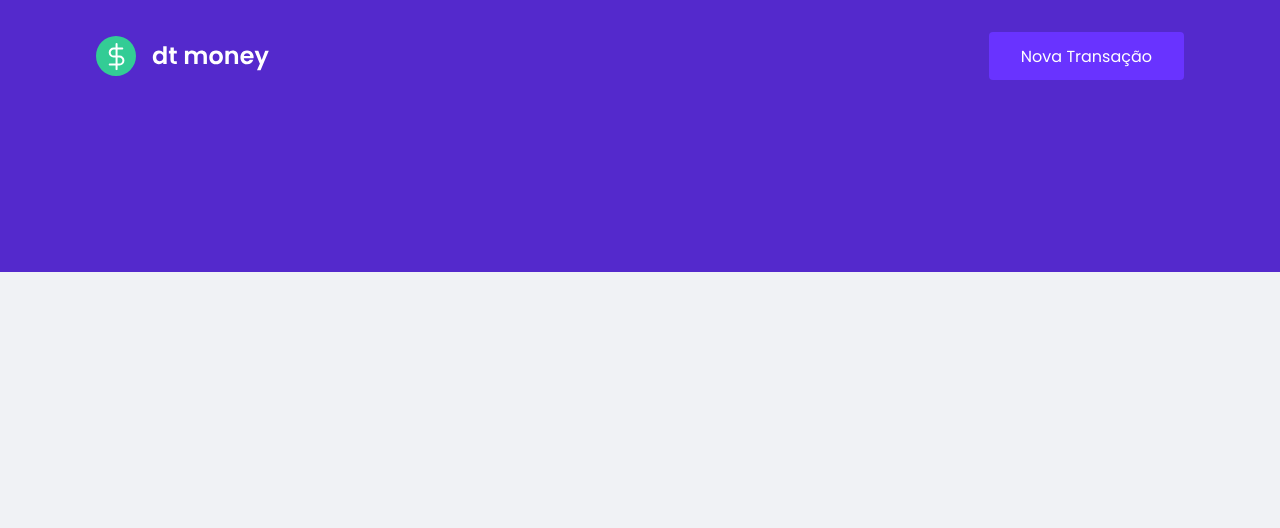
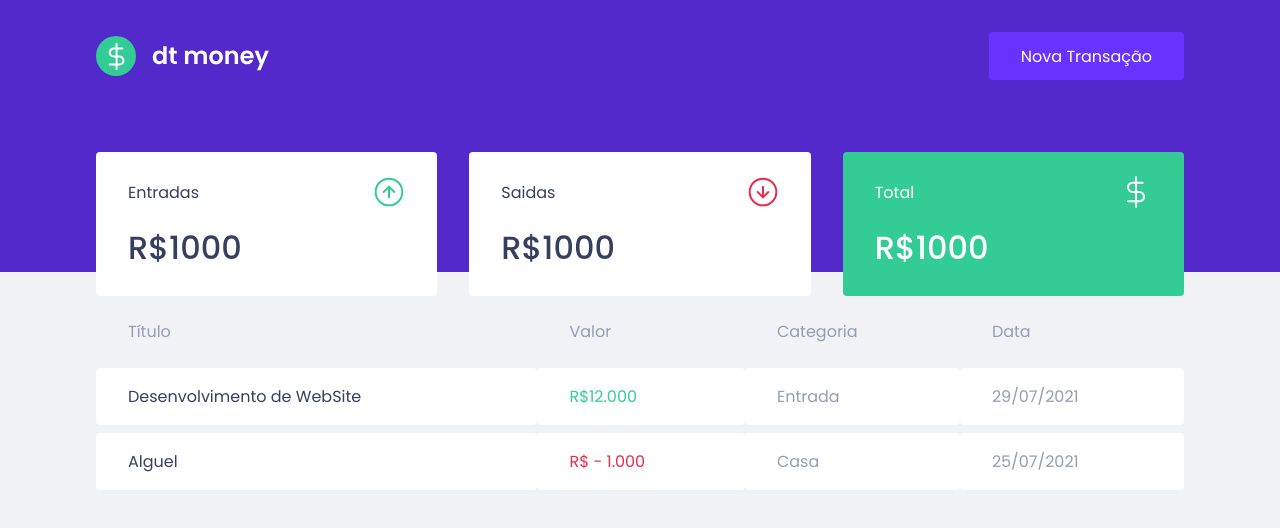
Before and after one commit to LFelpsDev/dt-money, a React (Create React App) app: page / in a window 1280 px wide. Shown: the top 528 px of the page. Built offline with nearby package versions, Linux system fonts and the light colour scheme.

Commit message:
Adicionando Novos 2 Componentes entre o DASHBOARD onde ficara todo os Outros Components, TransactionTable, Summary, end module Components

```diff
--- a/public/index.html
+++ b/public/index.html
@@ -10,7 +10,7 @@
 
     <title>Dtmoney</title>
     <link
-      href="https://fonts.googleapis.com/css2?family=Poppins:wght@400;600&display=swap"
+      href="https://fonts.googleapis.com/css2?family=Poppins:wght@400;500;600&display=swap"
       rel="stylesheet"
     />
   </head>
--- a/src/App.tsx
+++ b/src/App.tsx
@@ -1,3 +1,4 @@
+import { Dashboard } from "./components/Dashboard";
 import { Header } from "./components/Header";
 import { GlobalStyle } from "./styles/global";
 
@@ -5,9 +6,9 @@ import { GlobalStyle } from "./styles/global";
 export function App() {
   return (
     <>
-     <Header />
-
-     <GlobalStyle />
+      <Header />
+      <Dashboard />
+      <GlobalStyle />
     </>
   );
 }
--- /dev/null
+++ b/src/components/Dashboard/index.tsx
@@ -0,0 +1,13 @@
+import { Summary } from "../Summary";
+import { TransactionTable } from "../TransactionTable";
+import { Container } from "./styles";
+
+
+export function Dashboard(){
+  return (
+    <Container>
+      <Summary />
+      <TransactionTable />
+    </Container>
+  );
+}
--- /dev/null
+++ b/src/components/Dashboard/styles.ts
@@ -0,0 +1,8 @@
+import styled from 'styled-components';
+
+
+export const Container = styled.main`
+  max-width: 1120px;
+  margin: 0 auto;
+  padding: 2.5rem 1rem;
+`;
--- /dev/null
+++ b/src/components/Summary/index.tsx
@@ -0,0 +1,38 @@
+import entradaIcon from '../../assets/entrada.svg';
+import saidaIcon from '../../assets/saida.svg';
+import totalIcon from '../../assets/total.svg';
+
+import { Container } from "./styles";
+
+export function Summary(){
+  return (
+    <Container>
+      <div>
+        <header>
+          <p>Entradas</p>
+          <img src={entradaIcon} alt="Entradas" />
+        </header>
+        <strong>R$1000</strong>
+      </div>
+
+      <div>
+        <header>
+          <p>Saidas</p>
+          <img src={saidaIcon} alt="Saidas" />
+        </header>
+        <strong>R$1000</strong>
+      </div>
+
+
+      <div className="highlight-background">
+        <header>
+          <p>Total</p>
+          <img src={totalIcon} alt="Total" />
+        </header>
+        <strong>R$1000</strong>
+      </div>
+
+
+    </Container>
+  );
+}
--- /dev/null
+++ b/src/components/Summary/styles.ts
@@ -0,0 +1,36 @@
+import styled from 'styled-components';
+
+
+export const Container = styled.div`
+  display: grid;
+  grid-template-columns: repeat(3, 1fr);
+  gap: 2rem;
+  margin-top: -10rem;
+
+  div {
+    background-color: var(--shape);
+    padding: 1.5rem 2rem;
+    border-radius: 0.25rem;
+    color: var(--text-title);
+
+    header {
+      display: flex;
+      align-items: center;
+      justify-content: space-between;
+    }
+
+    strong {
+      display: block;
+      margin-top: 1rem;
+      font-size: 2rem;
+      font-weight: 500;
+      line-height: 3rem;
+    }
+
+    &.highlight-background {
+      background: var(--green);
+      color: #FFF;
+    }
+
+  }
+`;
--- /dev/null
+++ b/src/components/TransactionTable/index.tsx
@@ -0,0 +1,34 @@
+import { Container } from "./styles";
+
+export function TransactionTable() {
+  return (
+    <Container>
+      <table>
+        <thead>
+          <tr>
+            <th>Título</th>
+            <th>Valor</th>
+            <th>Categoria</th>
+            <th>Data</th>
+          </tr>
+        </thead>
+        <tbody>
+          <tr>
+            <td>Desenvolvimento de WebSite</td>
+            <td className="deposit">R$12.000</td>
+            <td>Entrada</td>
+            <td>29/07/2021</td>
+          </tr>
+
+          <tr>
+            <td>Alguel</td>
+            <td className="withdraw">R$ - 1.000</td>
+            <td>Casa</td>
+            <td>25/07/2021</td>
+          </tr>
+
+        </tbody>
+      </table>
+    </Container>
+  )
+}
--- /dev/null
+++ b/src/components/TransactionTable/styles.ts
@@ -0,0 +1,44 @@
+import styled from 'styled-components';
+
+
+export const Container = styled.div`
+  margin-top: 4rem;
+  max-width: 1120px;
+  margin: 0 auto;
+
+  table {
+    width: 100%;
+    border-spacing: 0 0.5rem;
+
+    th {
+      color: var(--text-body);
+      font-weight: 400;
+      padding: 1rem 2rem;
+      text-align: left;
+      line-height: 1.5rem;
+    }
+
+    td {
+      padding: 1rem 2rem;
+      border: 0;
+      background-color: var(--shape);
+      color: var(--text-body);
+      border-radius: 0.25rem;
+
+      &:first-child {
+        color: var(--text-title);
+      }
+
+      &.deposit {
+        color: var(--green);
+      }
+      &.withdraw {
+        color: var(--red);
+      }
+
+    }
+
+
+  }
+
+`;
--- a/src/styles/global.ts
+++ b/src/styles/global.ts
@@ -5,6 +5,7 @@ export const GlobalStyle = createGlobalStyle`
   :root {
     --red: #E52E4D;
     --blue: #5429cc;
+    --green: #33CC95;
 
     --blue-light: #6933FF;
 
```
Also changed, not shown: src/assets/entrada.svg, src/assets/saida.svg.
